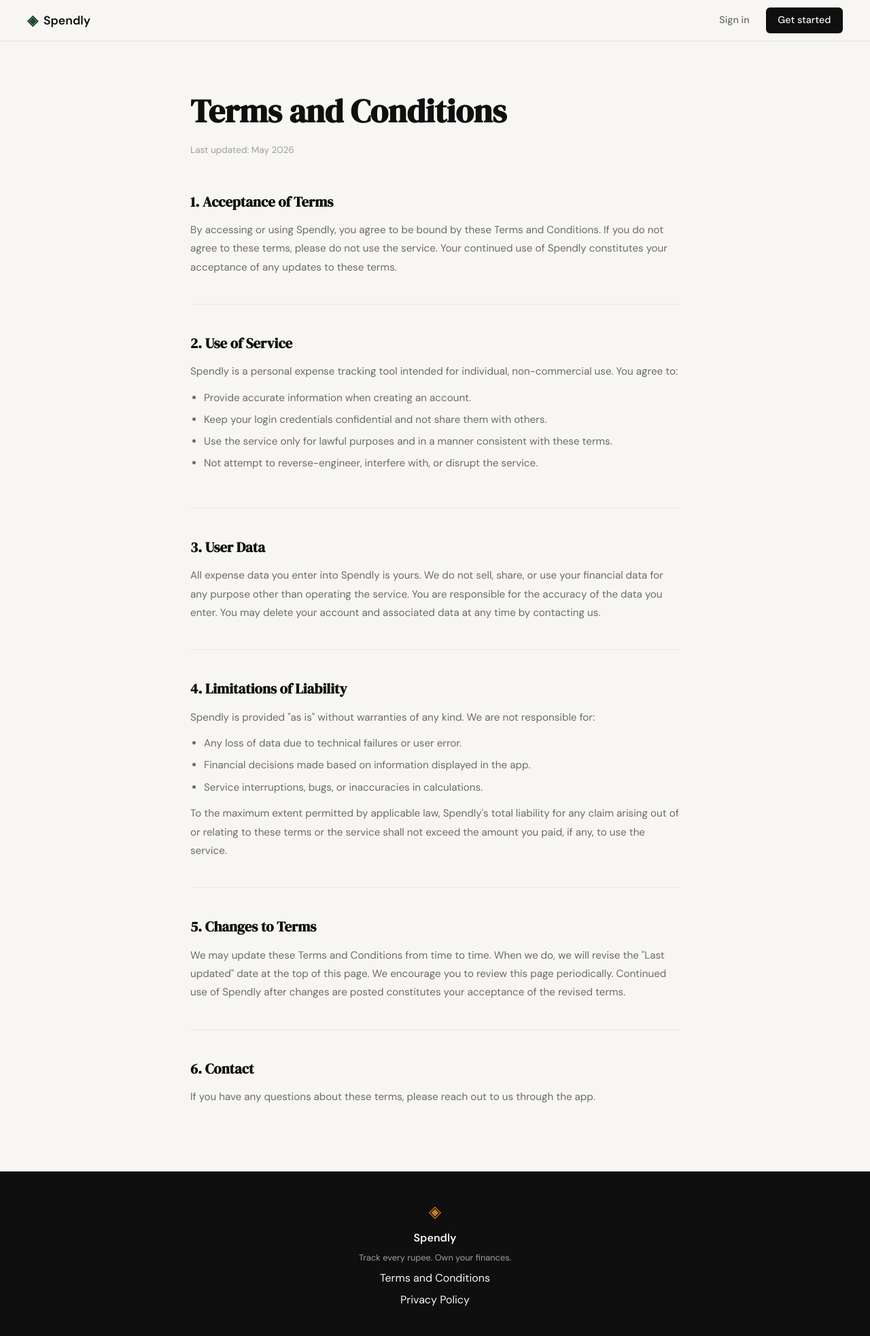
After one commit to hugaraishwarya121/Spendily, a Flask app: page /terms in a window 1280 px wide. The commit adds this page. Shown: the whole page at 68% size. Run offline with Flask 3, Linux system fonts and the light colour scheme.

Commit message:
landing: add terms and conditions page and route

```diff
--- a/app.py
+++ b/app.py
@@ -20,6 +20,11 @@ def register():
 @app.route("/login")
 def login():
     return render_template("login.html")
+
+
+@app.route("/terms")
+def terms():
+    return render_template("terms.html")
 
 
 # ------------------------------------------------------------------ #
--- a/static/css/style.css
+++ b/static/css/style.css
@@ -507,6 +507,87 @@ a { color: inherit; text-decoration: none; }
     color: var(--ink-faint);
 }
 
+.footer-links {
+    display: flex;
+    gap: 1.25rem;
+    margin-top: 0.25rem;
+}
+
+.footer-links a {
+    font-size: 0.8rem;
+    color: var(--ink-faint);
+    transition: color 0.2s;
+}
+
+.footer-links a:hover { color: var(--paper); }
+
+/* ------------------------------------------------------------------ */
+/* Terms page                                                          */
+/* ------------------------------------------------------------------ */
+
+.terms-page {
+    padding: 4rem 2rem 6rem;
+}
+
+.terms-inner {
+    max-width: 720px;
+    margin: 0 auto;
+}
+
+.terms-title {
+    font-family: var(--font-display);
+    font-size: clamp(2rem, 4vw, 3rem);
+    color: var(--ink);
+    margin-bottom: 0.5rem;
+}
+
+.terms-updated {
+    font-size: 0.85rem;
+    color: var(--ink-faint);
+    margin-bottom: 3rem;
+}
+
+.terms-section {
+    margin-bottom: 2.5rem;
+    padding-bottom: 2.5rem;
+    border-bottom: 1px solid var(--border-soft);
+}
+
+.terms-section:last-child {
+    border-bottom: none;
+    margin-bottom: 0;
+    padding-bottom: 0;
+}
+
+.terms-section h2 {
+    font-family: var(--font-display);
+    font-size: 1.3rem;
+    color: var(--ink);
+    margin-bottom: 0.75rem;
+}
+
+.terms-section p {
+    font-size: 0.95rem;
+    color: var(--ink-muted);
+    line-height: 1.8;
+    margin-bottom: 0.75rem;
+}
+
+.terms-section p:last-child { margin-bottom: 0; }
+
+.terms-section ul {
+    margin: 0.5rem 0 0.75rem 1.25rem;
+    display: flex;
+    flex-direction: column;
+    gap: 0.4rem;
+}
+
+.terms-section ul li {
+    font-size: 0.95rem;
+    color: var(--ink-muted);
+    line-height: 1.7;
+}
+
 /* ------------------------------------------------------------------ */
 /* Responsive                                                          */
 /* ------------------------------------------------------------------ */
--- a/templates/base.html
+++ b/templates/base.html
@@ -34,7 +34,7 @@
             <span class="brand-icon">◈</span>
             <span class="footer-name">Spendly</span>
             <p class="footer-copy">Track every rupee. Own your finances.</p>
-                <a href="#">Terms and Conditions</a>
+                <a href="{{ url_for('terms') }}">Terms and Conditions</a>
                 <a href="#">Privacy Policy</a>
         </div>
     </footer>
--- /dev/null
+++ b/templates/terms.html
@@ -0,0 +1,56 @@
+{% extends "base.html" %}
+
+{% block title %}Terms and Conditions — Spendly{% endblock %}
+
+{% block content %}
+
+<section class="terms-page">
+    <div class="terms-inner">
+        <h1 class="terms-title">Terms and Conditions</h1>
+        <p class="terms-updated">Last updated: May 2026</p>
+
+        <div class="terms-section">
+            <h2>1. Acceptance of Terms</h2>
+            <p>By accessing or using Spendly, you agree to be bound by these Terms and Conditions. If you do not agree to these terms, please do not use the service. Your continued use of Spendly constitutes your acceptance of any updates to these terms.</p>
+        </div>
+
+        <div class="terms-section">
+            <h2>2. Use of Service</h2>
+            <p>Spendly is a personal expense tracking tool intended for individual, non-commercial use. You agree to:</p>
+            <ul>
+                <li>Provide accurate information when creating an account.</li>
+                <li>Keep your login credentials confidential and not share them with others.</li>
+                <li>Use the service only for lawful purposes and in a manner consistent with these terms.</li>
+                <li>Not attempt to reverse-engineer, interfere with, or disrupt the service.</li>
+            </ul>
+        </div>
+
+        <div class="terms-section">
+            <h2>3. User Data</h2>
+            <p>All expense data you enter into Spendly is yours. We do not sell, share, or use your financial data for any purpose other than operating the service. You are responsible for the accuracy of the data you enter. You may delete your account and associated data at any time by contacting us.</p>
+        </div>
+
+        <div class="terms-section">
+            <h2>4. Limitations of Liability</h2>
+            <p>Spendly is provided "as is" without warranties of any kind. We are not responsible for:</p>
+            <ul>
+                <li>Any loss of data due to technical failures or user error.</li>
+                <li>Financial decisions made based on information displayed in the app.</li>
+                <li>Service interruptions, bugs, or inaccuracies in calculations.</li>
+            </ul>
+            <p>To the maximum extent permitted by applicable law, Spendly's total liability for any claim arising out of or relating to these terms or the service shall not exceed the amount you paid, if any, to use the service.</p>
+        </div>
+
+        <div class="terms-section">
+            <h2>5. Changes to Terms</h2>
+            <p>We may update these Terms and Conditions from time to time. When we do, we will revise the "Last updated" date at the top of this page. We encourage you to review this page periodically. Continued use of Spendly after changes are posted constitutes your acceptance of the revised terms.</p>
+        </div>
+
+        <div class="terms-section">
+            <h2>6. Contact</h2>
+            <p>If you have any questions about these terms, please reach out to us through the app.</p>
+        </div>
+    </div>
+</section>
+
+{% endblock %}
```
